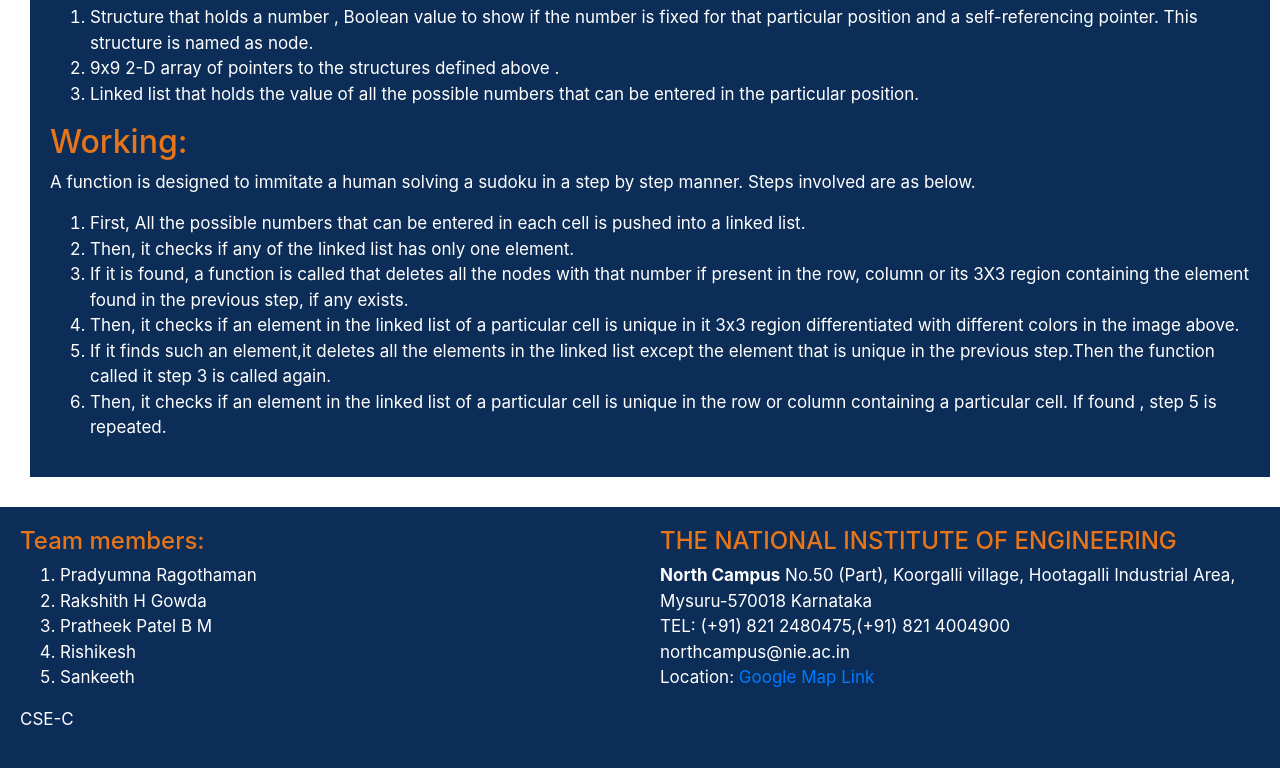
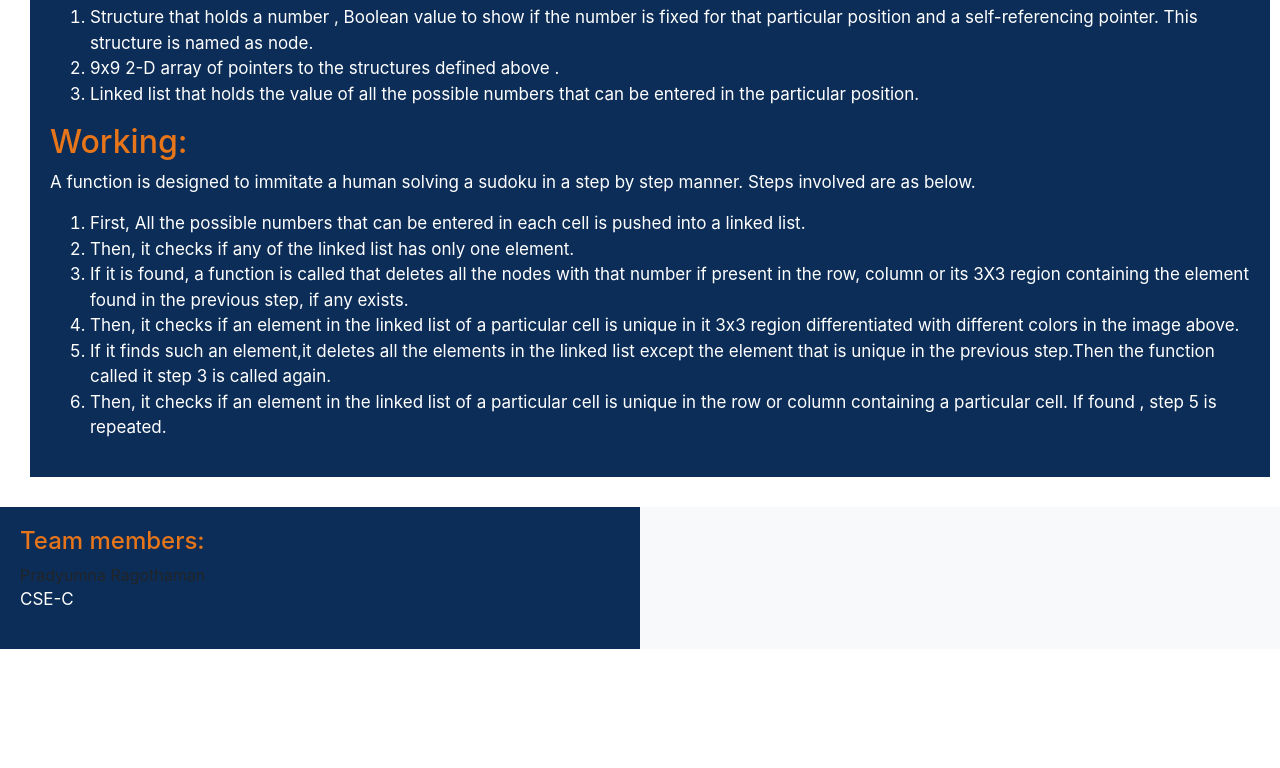
Before and after one commit to pradyumnarago/sudoku-solver, a plain HTML site: page myproject/index.html in a window 1280 px wide. Shown: the part 1024-1792 px from the top of the page. After the commit the page ends 1673 px from the top, so only its background shows below. Drawn offline with nearby package versions, Linux system fonts and the light colour scheme.

Commit message:
Updating readme

```diff
--- a/index.html
+++ b/myproject/index.html
@@ -142,28 +142,13 @@
                         Team members:
                     </h4>
                     <div class="w-50">
-                        <ol class="text1">
-                            <li>Pradyumna Ragothaman</li>
-                            <li>Rakshith H Gowda</li>
-                            <li>Pratheek Patel B M</li>
-                            <li>Rishikesh</li>
-                            <li>Sankeeth</li>
-                        </ol>
+                            Pradyumna Ragothaman
                     </div>
 
                     <p class="text1">CSE-C</p>
                 </div>
 
-                <div class="col-12 col-md-6 card1 m-0">
-                    <h4 class="heading1">THE NATIONAL INSTITUTE OF ENGINEERING</h4>
 
-                    <p class="text1"><b>North Campus</b> No.50 (Part), Koorgalli village,
-                    Hootagalli Industrial Area,
-                    Mysuru-570018 Karnataka<br>
-                    TEL: (+91) 821 2480475,(+91) 821 4004900<br>
-                    northcampus@nie.ac.in<br>
-                    Location:<a href="https://www.google.co.in/maps/@12.3713438,76.5831078,16z"> Google Map Link</a></p>
-                </div>
 
 
             </div>
```
Also changed, not shown: myproject/styles4.css (renamed from styles4.css), myproject/sudoku.js (renamed from sudoku.js), 1 other file.
